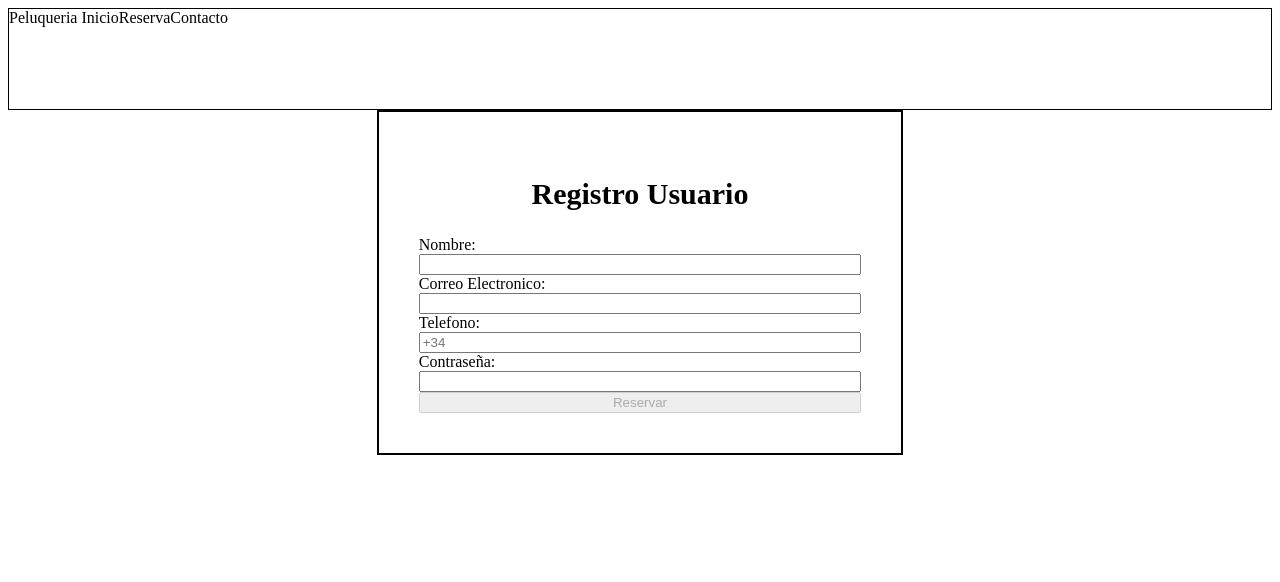
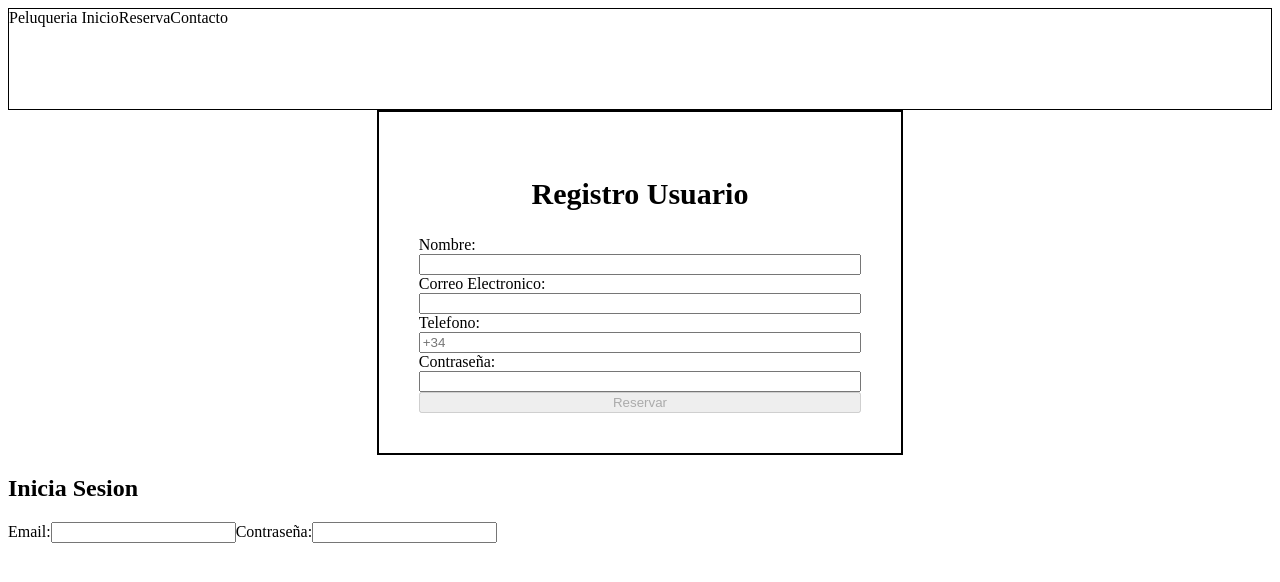
Before and after one commit to ealejand1/Peluqueria, an Angular app: page / in a window 1280 px wide. Shown: the top 582 px of the page. Built offline with nearby package versions, Linux system fonts and the light colour scheme.

Commit message:
Creacion Login Componente

```diff
--- a/src/app/componentes/cuerpo/cuerpo.component.html
+++ b/src/app/componentes/cuerpo/cuerpo.component.html
@@ -1 +1,2 @@
 <app-registro-pag/>
+<app-iniciarsesion/>
--- a/src/app/componentes/cuerpo/cuerpo.component.ts
+++ b/src/app/componentes/cuerpo/cuerpo.component.ts
@@ -1,11 +1,12 @@
 import { Component } from '@angular/core';
 import { RegistroPagComponent } from '../paginas/registro-pag/registro-pag.component';
+import { IniciarsesionComponent } from "../paginas/iniciarsesion/iniciarsesion.component";
 
 
 @Component({
   selector: 'app-cuerpo',
   standalone: true,
-  imports: [RegistroPagComponent],
+  imports: [RegistroPagComponent, IniciarsesionComponent],
   templateUrl: './cuerpo.component.html',
   styleUrl: './cuerpo.component.css'
 })
--- /dev/null
+++ b/src/app/componentes/paginas/iniciarsesion/iniciarsesion.component.html
@@ -0,0 +1,13 @@
+<form [formGroup]="loginForm" method="post">
+    <div class="loginForm">
+
+        <h2>Inicia Sesion</h2>
+
+        <label for="email">Email:</label>
+        <input type="email" id="email" formControlName="email">
+
+        <label for="password">Contraseña:</label>
+        <input type="password" id="password" formControlName="password">
+
+    </div>
+</form>
--- /dev/null
+++ b/src/app/componentes/paginas/iniciarsesion/iniciarsesion.component.ts
@@ -0,0 +1,26 @@
+import { Component } from '@angular/core';
+import {FormControl, FormGroup, ReactiveFormsModule } from '@angular/forms';
+
+@Component({
+  selector: 'app-iniciarsesion',
+  standalone: true,
+  imports: [ReactiveFormsModule],
+  templateUrl: './iniciarsesion.component.html',
+  styleUrl: './iniciarsesion.component.css'
+})
+export class IniciarsesionComponent {
+
+  loginForm: FormGroup;
+  email:FormControl;
+  password:FormControl;
+
+  constructor() {
+    this.email = new FormControl('');
+    this.password = new FormControl('');
+
+    this.loginForm = new FormGroup({
+      email: this.email,
+      password: this.password
+    });
+  }
+}
```
Also changed, not shown: src/app/componentes/paginas/iniciarsesion/iniciarsesion.component.css (added), 1 other file (tests, documents, lock files or other folders).
